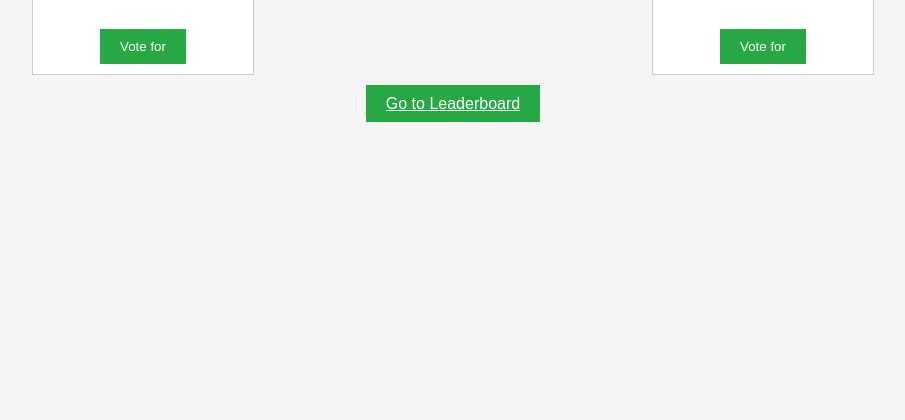
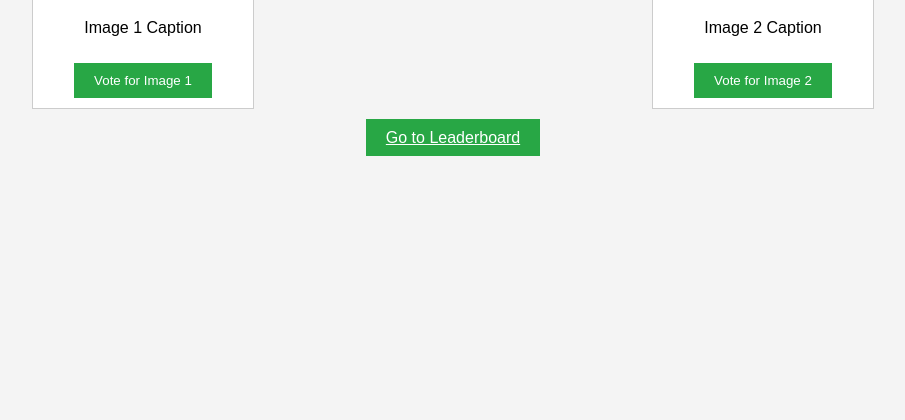
Before and after one commit to np-overflow/flask-workshop, a Flask app: template templates/index.html in a window 1280 px wide. Shown: the part 312-732 px from the top of the page, without its empty margins (187-1092 px from the left). Run offline with Flask 3, Linux system fonts and the light colour scheme; the template is opened without the code that fills it, so the values that code supplies are empty.

Commit message:
feat: remove helper function

```diff
--- a/app.py
+++ b/app.py
@@ -17,26 +17,10 @@
 atexit.register(save_db)
 
 def get_random_choices():
-    if not db:
-        raise Exception("Database not initialized yet")
-    if len(db["choices"]) < 2:
-        raise Exception("Please add more than 2 choices")
-    choice1 = random.choice(db["choices"])
-    choice2 = random.choice(db["choices"])
-    while choice2 == choice1:
-        choice2 = random.choice(db["choices"])
-    return choice1, choice2
+    pass
 
 def find_choice(choice_id):
-    if not db:
-        raise Exception("Database not initialized yet")
-    for choice in db["choices"]:
-        print(choice)
-        if choice["id"] == choice_id:
-            return choice
-    else:
-        return None # we don't want to raise an exception here and crash the server.
-
+    pass
 
 ## ROUTING ##
 @app.route('/', methods=["GET", "POST"]) #VOTING PAGE
--- a/templates/index.html
+++ b/templates/index.html
@@ -12,33 +12,18 @@
     <h1>Vote for Your Favorite Image</h1>
     <div class="images-container">
         <div class="image-box">
-                    <img src="{{ choices[0].image }}" alt="{{ choices[0].id }}">
-                    <p>{{ choices[0].caption }}</p>
-                    <button class="vote-btn" onclick="vote('{{ choices[0].id }}')">Vote for {{ choices[0].id }}</button>
+            <img src="image1.jpg" alt="Image 1">
+            <p>Image 1 Caption</p>
+            <button class="vote-btn" onclick="vote('image1')">Vote for Image 1</button>
         </div>
         <div class="image-box">
-                    <img src="{{ choices[1].image }}" alt="{{ choices[1].id }}">
-                    <p>{{ choices[1].caption }}</p>
-                    <button class="vote-btn" onclick="vote('{{ choices[1].id }}')">Vote for {{ choices[1].id }}</button>
+            <img src="image2.jpg" alt="Image 2">
+            <p>Image 2 Caption</p>
+            <button class="vote-btn" onclick="vote('image2')">Vote for Image 2</button>
         </div>
     </div>
 
     <a class="to-leaderboard-btn" href="/leaderboard">Go to Leaderboard</a>
 </div>
-    <script type="application/javascript">
-        const vote = (choice) => {
-            console.log(choice)
-            const res = fetch("http://127.0.0.1:5000", {
-                method: "POST",
-                headers: {
-                  "Content-Type": "application/json"
-                },
-                body: JSON.stringify({
-                    choice: choice
-                })
-            })
-            res.then(res => res.ok && location.reload())
-        }
-    </script>
 </body>
 </html>
```
Lines whose indentation alone changed are shown as unchanged.
